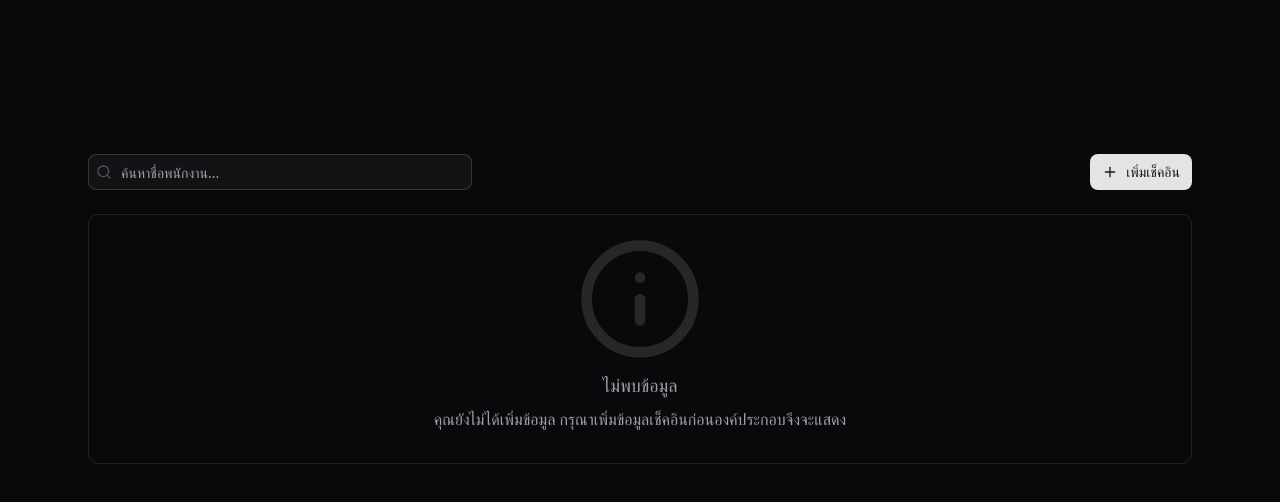
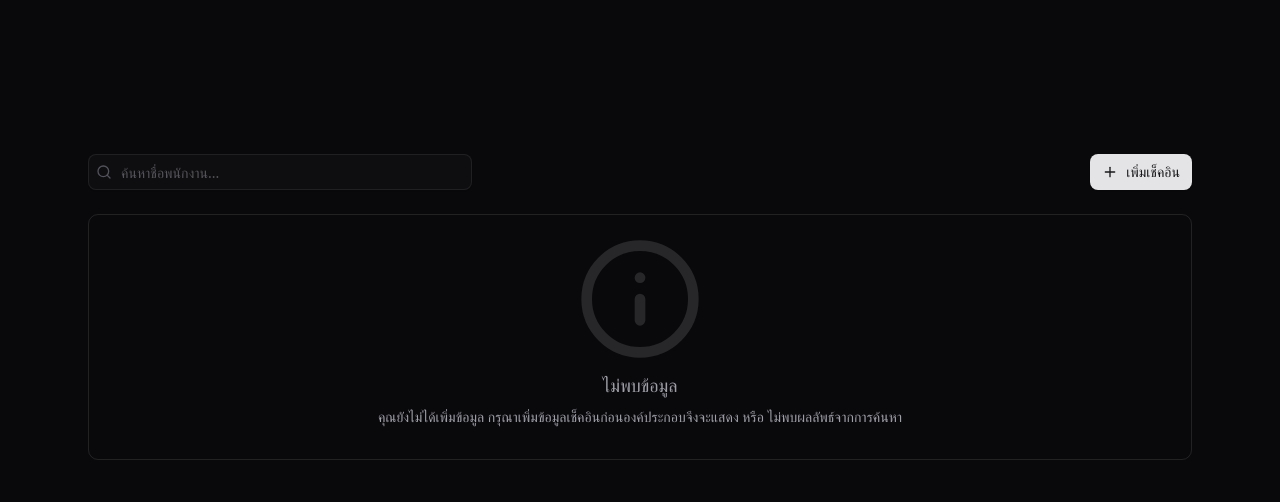
Before and after one commit to NekoSakuraLucia/employee-checkin, a React (Vite) app: page / in a window 1280 px wide. Shown: the top 502 px of the page. Built offline with nearby package versions, Linux system fonts and the light colour scheme.

Commit message:
เพิ่ม search สำหรับค้นหารายชื่อ

```diff
--- a/src/components/EmployeeCheckIn/Search_Add_Button/SearchInput.tsx
+++ b/src/components/EmployeeCheckIn/Search_Add_Button/SearchInput.tsx
@@ -4,10 +4,31 @@ import { Input } from '@/components/ui/input';
 // Icon
 import { Search } from 'lucide-react';
 
-export const SearchInput = () => {
+// Types
+import type { CheckInData } from '@/components/EmployeeCheckIn/main';
+
+type SearchInputProps = {
+    searchQuery: string;
+    setSearchQuery: React.Dispatch<React.SetStateAction<string>>;
+    checkInData: CheckInData[];
+};
+
+export const SearchInput = ({
+    searchQuery,
+    setSearchQuery,
+    checkInData,
+}: SearchInputProps) => {
+    const isUserListEmpty = checkInData.length === 0;
+
     return (
         <div className='relative w-full md:max-w-sm'>
-            <Input placeholder='ค้นหาชื่อพนักงาน...' className='pl-8' />
+            <Input
+                placeholder='ค้นหาชื่อพนักงาน...'
+                className='pl-8'
+                value={searchQuery}
+                disabled={isUserListEmpty}
+                onChange={(e) => setSearchQuery(e.target.value)}
+            />
             <div className='absolute top-1/2 -translate-y-1/2 left-2'>
                 <Search className='w-4 h-4 text-zinc-600' />
             </div>
--- a/src/components/EmployeeCheckIn/Table/TableContainer.tsx
+++ b/src/components/EmployeeCheckIn/Table/TableContainer.tsx
@@ -22,7 +22,15 @@ import { Label } from '@/components/ui/label';
 import { Button } from '@/components/ui/button';
 
 // Icon
-import { User, Calendar, Timer, Settings, Edit, Trash, Info } from 'lucide-react';
+import {
+    User,
+    Calendar,
+    Timer,
+    Settings,
+    Edit,
+    Trash,
+    Info,
+} from 'lucide-react';
 import type { CheckInData } from '@/components/EmployeeCheckIn/main';
 
 type TableProps = {
@@ -142,11 +150,13 @@ export const TableContainer = ({ checkInData }: TableProps) => {
                     </TableBody>
                 </Table>
             ) : (
-                <div className='flex flex-col items-center justify-center pt-5 pb-8 space-y-2'>
+                <div className='flex flex-col items-center justify-center pt-5 pb-8 space-y-2 text-center'>
                     <Info className='w-32 h-32 text-zinc-800' />
                     <p className='text-zinc-400 text-lg'>ไม่พบข้อมูล</p>
-                    <p className='text-zinc-400'>
-                        คุณยังไม่ได้เพิ่มข้อมูล กรุณาเพิ่มข้อมูลเช็คอินก่อนองค์ประกอบจึงจะแสดง
+                    <p className='text-zinc-400 text-xs sm:text-sm'>
+                        คุณยังไม่ได้เพิ่มข้อมูล
+                        กรุณาเพิ่มข้อมูลเช็คอินก่อนองค์ประกอบจึงจะแสดง หรือ
+                        ไม่พบผลลัพธ์จากการค้นหา
                     </p>
                 </div>
             )}
--- a/src/components/EmployeeCheckIn/main.tsx
+++ b/src/components/EmployeeCheckIn/main.tsx
@@ -1,11 +1,12 @@
 // react
-import { useRef, useState } from 'react';
+import { useMemo, useRef, useState } from 'react';
 
 // component
 import { TableContainer } from '@/components/EmployeeCheckIn/Table/TableContainer';
 import { SearchInput } from '@/components/EmployeeCheckIn/Search_Add_Button/SearchInput';
 import { AddCheckIn } from '@/components/EmployeeCheckIn/Search_Add_Button/AddCheckIn';
 
+// Type
 export interface CheckInData {
     id: string;
     name: string;
@@ -14,7 +15,8 @@ export interface CheckInData {
 }
 
 export const EmployeeCheckin = () => {
-    const IdInitial = useRef(Date.now().toString());
+    const IdInitial = useRef<string>(Date.now().toString());
+    const [searchQuery, setSearchQuery] = useState<string>('');
     const [checkInData, setIsCheckIn] = useState<CheckInData[]>([]);
     const [formData, setFormData] = useState<CheckInData>({
         id: IdInitial.current,
@@ -23,7 +25,9 @@ export const EmployeeCheckin = () => {
         timer: '',
     });
 
-    const handleChangeInput = (event: React.ChangeEvent<HTMLInputElement>): void => {
+    const handleChangeInput = (
+        event: React.ChangeEvent<HTMLInputElement>,
+    ): void => {
         const { name, value } = event.target;
         setFormData((prevState) => ({
             ...prevState,
@@ -31,11 +35,23 @@ export const EmployeeCheckin = () => {
         }));
     };
 
+    const filteredUser = useMemo((): CheckInData[] => {
+        const normalizedQuery = searchQuery.toLowerCase().trim();
+        return checkInData.filter((user) => {
+            const name = user.name || '';
+            return name.toLowerCase().trim().includes(normalizedQuery);
+        });
+    }, [searchQuery, checkInData]);
+
     return (
         <div className='p-6 space-y-6 w-full max-w-6xl mx-auto'>
             {/* Search & Add Button */}
             <div className='flex flex-col md:flex-row justify-between gap-4 items-center'>
-                <SearchInput />
+                <SearchInput
+                    searchQuery={searchQuery}
+                    setSearchQuery={setSearchQuery}
+                    checkInData={checkInData}
+                />
                 <AddCheckIn
                     formData={formData}
                     handleChangeInput={handleChangeInput}
@@ -44,7 +60,7 @@ export const EmployeeCheckin = () => {
             </div>
 
             {/* Table */}
-            <TableContainer checkInData={checkInData} />
+            <TableContainer checkInData={filteredUser} />
         </div>
     );
 };
```
Also changed, not shown: src/components/EmployeeCheckIn/Search_Add_Button/AddCheckIn.tsx (+7 -2 lines).
